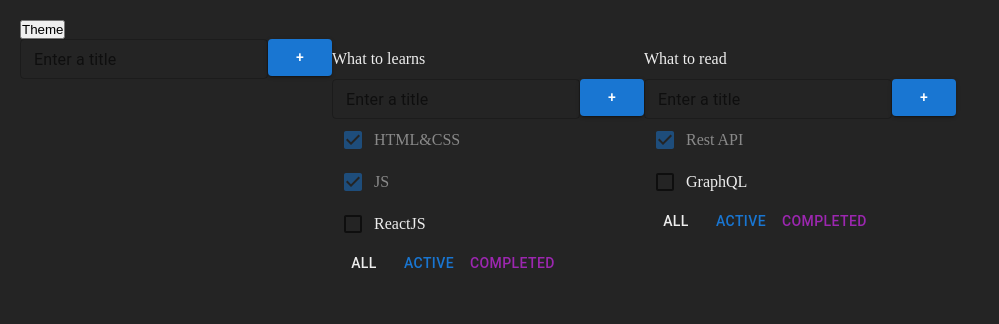
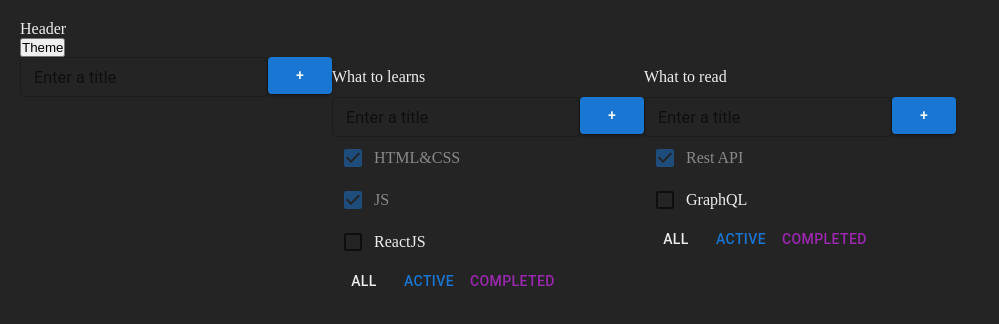
Before and after one commit to Endle2sCod1ng/todolist, a React (Vite) app: page / in a window 1280 px wide. Shown: the top 324 px of the page, without its empty margins (0-999 px from the left). Built offline with nearby package versions, Linux system fonts and the light colour scheme; some icons are missing.

Commit message:
cr w/Hdr

```diff
--- a/src/App.tsx
+++ b/src/App.tsx
@@ -1,6 +1,7 @@
 import { Todolist } from "@/widgets/Todolist";
 import { useState } from "react";
 import { AppButton } from "./shared/ui/AppButton/AppButton";
+import { Header } from "./widgets/Header";
 
 type Theme = "light" | "dark";
 
@@ -8,10 +9,18 @@ export const App = () => {
   const [theme, setTheme] = useState<Theme>("dark");
   return (
     <div className={`app app_${theme}_theme`}>
-      <AppButton onClick={() => setTheme(theme === "dark" ? "light" : "dark")}>
-        {"Theme"}
-      </AppButton>
-      <Todolist />
+      <Header
+        themeBtn={
+          <AppButton
+            onClick={() => setTheme(theme === "dark" ? "light" : "dark")}
+          >
+            {"Theme"}
+          </AppButton>
+        }
+      />
+      <main>
+        <Todolist />
+      </main>
     </div>
   );
 };
--- /dev/null
+++ b/src/widgets/Header/index.ts
@@ -0,0 +1 @@
+export { Header } from "./ui/Header";
--- /dev/null
+++ b/src/widgets/Header/ui/Header.tsx
@@ -0,0 +1,14 @@
+import type { ReactNode } from "react";
+
+interface HeaderProps {
+  themeBtn: ReactNode;
+  className?: string;
+}
+export const Header = ({ themeBtn, className }: HeaderProps) => {
+  return (
+    <header className={`${className ? className : ""}`}>
+      <div>Header</div>
+      {themeBtn}
+    </header>
+  );
+};
```
